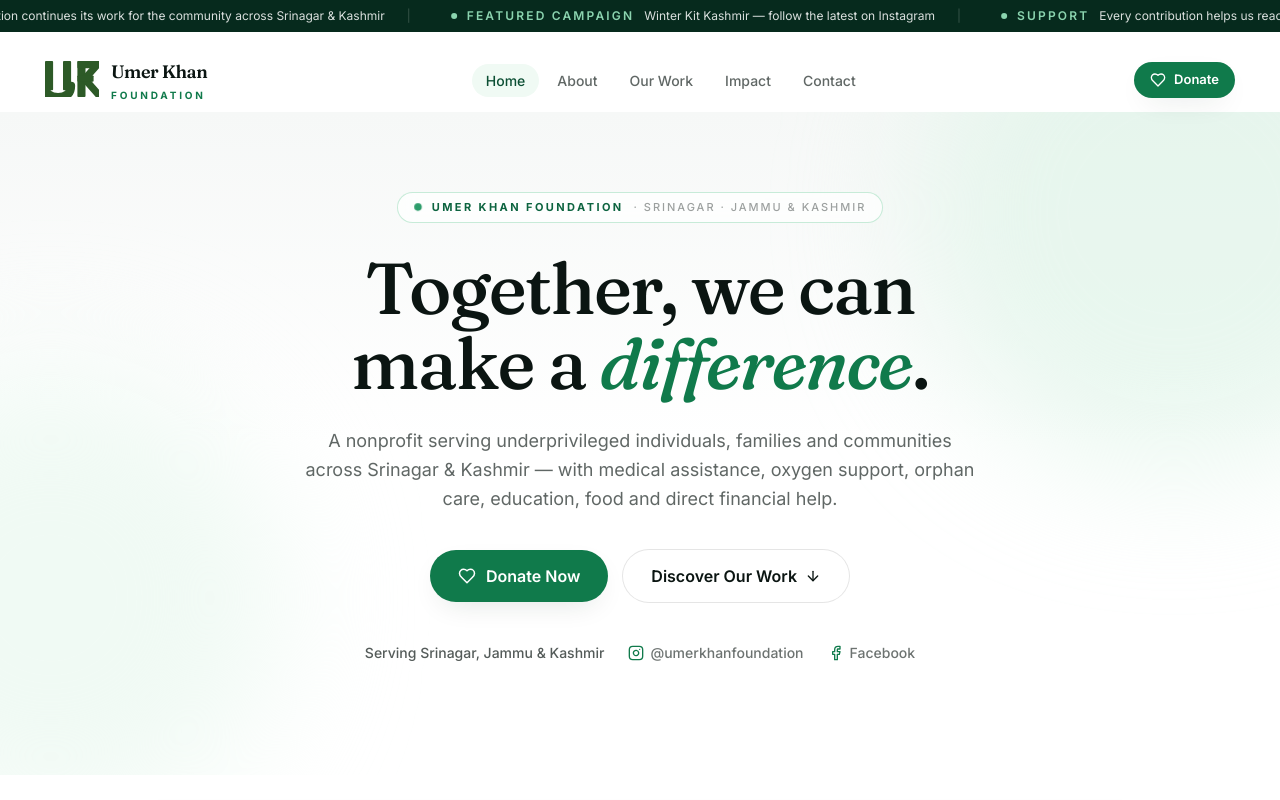
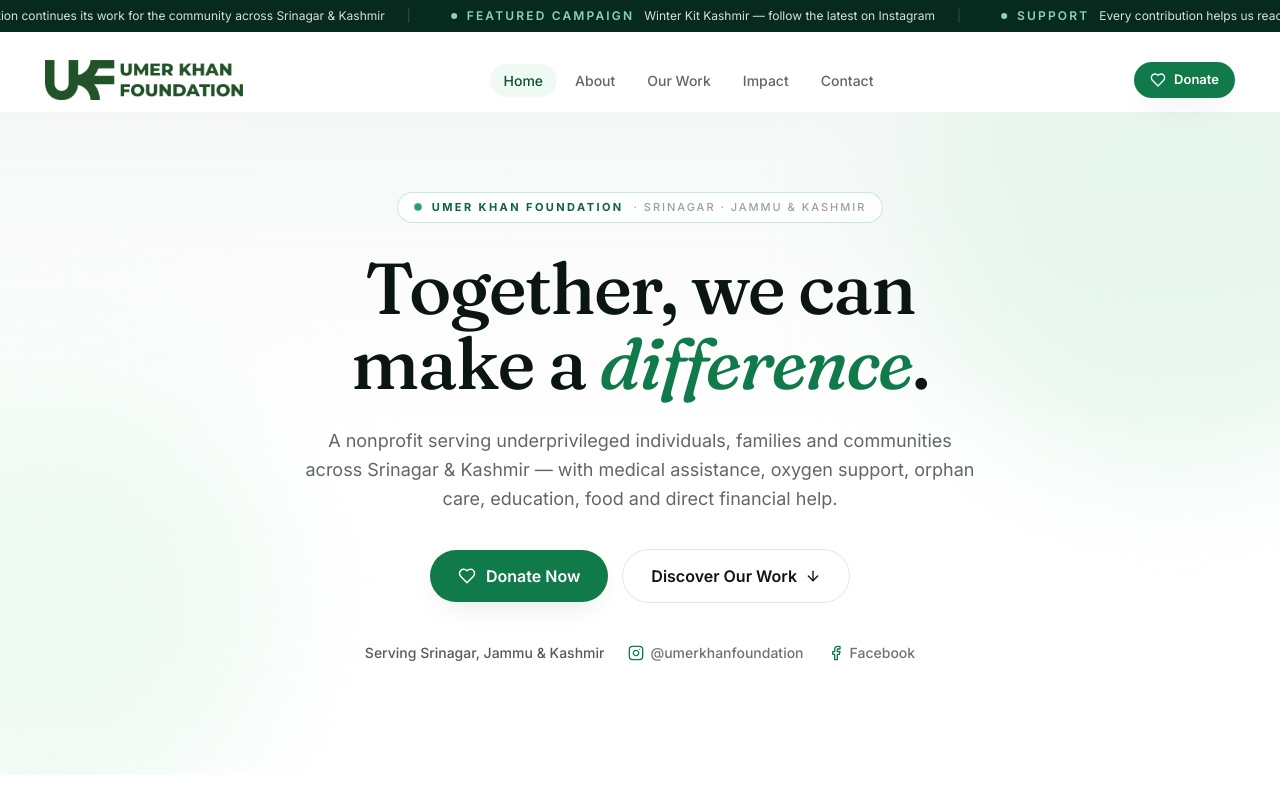
Before and after one commit to zaidqurieshi/umerkhanfoundation-website, a React (Vite) app: page / in a window 1280 px wide. Shown: the top 800 px of the page. Built offline with nearby package versions, Linux system fonts and the light colour scheme.

Commit message:
Fix logo to use official logo.png (nav, footer, modal) and make hero headline word animation run reliably on mobile

```diff
--- a/src/components/DonationModal.jsx
+++ b/src/components/DonationModal.jsx
@@ -223,7 +223,7 @@
             {/* header */}
             <div className="flex items-start justify-between gap-4 px-6 pb-3 pt-6">
               <div className="flex items-center gap-3.5">
-                <LogoMark className="h-11 w-11 shrink-0" />
+                <LogoMark className="h-11 w-auto shrink-0" />
                 <div>
                   <p className="text-[10px] font-bold uppercase tracking-[0.22em] text-brand-600">{STEPS[step]}</p>
                   <h2
--- a/src/components/Hero.jsx
+++ b/src/components/Hero.jsx
@@ -1,3 +1,4 @@
+import { Fragment } from "react"
 import { motion, useReducedMotion } from "framer-motion"
 import { LuArrowDown, LuFacebook, LuHeart, LuInstagram } from "react-icons/lu"
 import { hero, org } from "../data/content"
@@ -11,6 +12,30 @@
   hidden: { opacity: 0, y: 26 },
   show: { opacity: 1, y: 0, transition: { duration: 0.8, ease: [0.22, 1, 0.36, 1] } },
 }
+// The h1 itself stays static — it only reserves its slot in the hero's
+// stagger sequence while the words inside it animate.
+const headline = { hidden: {}, show: {} }
+// Headline animates word by word — each word carries its own explicit delay,
+// so the stagger runs identically on desktop & mobile without relying on
+// nested variant orchestration. Same ease curve as the rest of the site.
+const wordTransition = (i) => ({
+  duration: 0.65,
+  delay: 0.2 + i * 0.07,
+  ease: [0.22, 1, 0.36, 1],
+})
+const line1Words = hero.headlineLine1.trim().split(/\s+/)
+const line2Words = [
+  ...hero.headlineLine2[0].trim().split(/\s+/).filter(Boolean).map((text) => ({ text, italic: false, suffix: "" })),
+  ...hero.headlineLine2[1]
+    .trim()
+    .split(/\s+/)
+    .filter(Boolean)
+    .map((text, i, arr) => ({
+      text,
+      italic: true,
+      suffix: i === arr.length - 1 ? hero.headlineLine2[2] || "" : "",
+    })),
+]
 
 export default function Hero() {
   const { openDonation } = useDonation()
@@ -44,14 +69,37 @@
           </motion.div>
 
           <motion.h1
-            variants={item}
+            variants={headline}
             className="mt-7 font-display text-[2.85rem] font-medium leading-[1.05] tracking-tight text-ink sm:text-6xl xl:text-7xl"
           >
-            {hero.headlineLine1}
+            {line1Words.map((text, i) => (
+              <Fragment key={`l1-${i}`}>
+                <motion.span
+                  className="inline-block"
+                  initial={reduce ? false : { opacity: 0, y: 22 }}
+                  animate={reduce ? undefined : { opacity: 1, y: 0 }}
+                  transition={wordTransition(i)}
+                >
+                  {text}
+                </motion.span>
+                {i < line1Words.length - 1 ? " " : null}
+              </Fragment>
+            ))}
             <br />
-            {hero.headlineLine2[0]}
-            <em className="italic text-brand-600">{hero.headlineLine2[1]}</em>
-            {hero.headlineLine2[2]}
+            {line2Words.map(({ text, italic, suffix }, i) => (
+              <Fragment key={`l2-${i}`}>
+                <motion.span
+                  className="inline-block"
+                  initial={reduce ? false : { opacity: 0, y: 22 }}
+                  animate={reduce ? undefined : { opacity: 1, y: 0 }}
+                  transition={wordTransition(line1Words.length + i)}
+                >
+                  {italic ? <em className="italic text-brand-600">{text}</em> : text}
+                  {suffix}
+                </motion.span>
+                {i < line2Words.length - 1 ? " " : null}
+              </Fragment>
+            ))}
           </motion.h1>
 
           <motion.p variants={item} className="mt-6 max-w-2xl text-base leading-relaxed text-ink/65 sm:text-lg">
--- a/src/components/ui/Logo.jsx
+++ b/src/components/ui/Logo.jsx
@@ -1,88 +1,32 @@
 /**
- * Brand mark & wordmark.
+ * Brand mark & wordmark — the official UKF logo (/public/logo.png).
  *
- * LogoMark: SVG recreation of the official UKF lettermark —
- *   a large U on the left, with K and F formed by two horizontal
- *   bars crossing a shared vertical stem on the right.
- *   Transparent background — works on light and dark surfaces.
+ * The logo file is dark green on transparent, so it reads directly on
+ * light surfaces; `variant="light"` inverts it to white for dark
+ * surfaces (footer). LogoMark shows only the UKF lettermark by cropping
+ * the left portion of the same file (object-cover + object-left).
  */
 
-export function LogoMark({ className = "h-10 w-10", variant = "dark" }) {
-  const fill = variant === "light" ? "#ffffff" : "#2d5a27"
+const LOGO_SRC = "/logo.png"
+
+export function LogoMark({ className = "h-10", variant = "dark" }) {
   return (
-    <svg
-      viewBox="0 0 120 80"
-      className={className}
+    <img
+      src={LOGO_SRC}
+      alt="UKF — Umer Khan Foundation"
       role="img"
-      aria-label="UKF — Umer Khan Foundation"
-      fill="none"
-      xmlns="http://www.w3.org/2000/svg"
-    >
-      {/* ── U ── thick U shape: two legs + curved base */}
-      {/* Left leg */}
-      <rect x="0" y="0" width="18" height="65" rx="2" fill={fill} />
-      {/* Right leg of U */}
-      <rect x="40" y="0" width="18" height="65" rx="2" fill={fill} />
-      {/* Curved base joining the two legs */}
-      <path
-        d="M0 55 Q0 80 29 80 Q58 80 58 55"
-        stroke={fill}
-        strokeWidth="18"
-        strokeLinecap="round"
-        fill="none"
-      />
-
-      {/* ── K & F share a vertical stem ── */}
-      {/* Shared vertical stem */}
-      <rect x="72" y="0" width="18" height="80" rx="2" fill={fill} />
-
-      {/* K — upper diagonal arm (top-right) */}
-      <path
-        d="M90 38 L120 4"
-        stroke={fill}
-        strokeWidth="16"
-        strokeLinecap="round"
-      />
-      {/* K — lower diagonal arm (bottom-right) */}
-      <path
-        d="M90 42 L120 76"
-        stroke={fill}
-        strokeWidth="16"
-        strokeLinecap="round"
-      />
-
-      {/* F — top horizontal bar (shared with K top arm start) */}
-      <rect x="72" y="0" width="46" height="16" rx="2" fill={fill} />
-      {/* F — middle horizontal bar */}
-      <rect x="72" y="32" width="36" height="14" rx="2" fill={fill} />
-    </svg>
+      className={`object-cover object-left ${variant === "light" ? "brightness-0 invert" : ""} ${className}`}
+      style={{ aspectRatio: "360 / 207" }}
+    />
   )
 }
 
 export default function Logo({ variant = "dark", className = "" }) {
-  const isLight = variant === "light"
   return (
-    <span className={`inline-flex items-center gap-3 ${className}`}>
-      <LogoMark
-        className="h-8 w-auto shrink-0 sm:h-9"
-        variant={variant}
-      />
-      <span className="flex flex-col leading-none">
-        <span
-          className={`font-display text-[17px] font-semibold tracking-tight sm:text-lg ${
-            isLight ? "text-white" : "text-ink"
-          }`}
-        >
-          Umer Khan
-        </span>
-        <span
-          className={`mt-1 text-[10px] font-bold uppercase tracking-[0.28em] ${
-            isLight ? "text-brand-300" : "text-brand-600"
-          }`}
-        >
-          Foundation
-        </span>
-      </span>
-    </span>
+    <img
+      src={LOGO_SRC}
+      alt="Umer Khan Foundation"
+      className={`inline-block h-9 w-auto sm:h-10 ${variant === "light" ? "brightness-0 invert" : ""} ${className}`}
+    />
   )
 }
```
